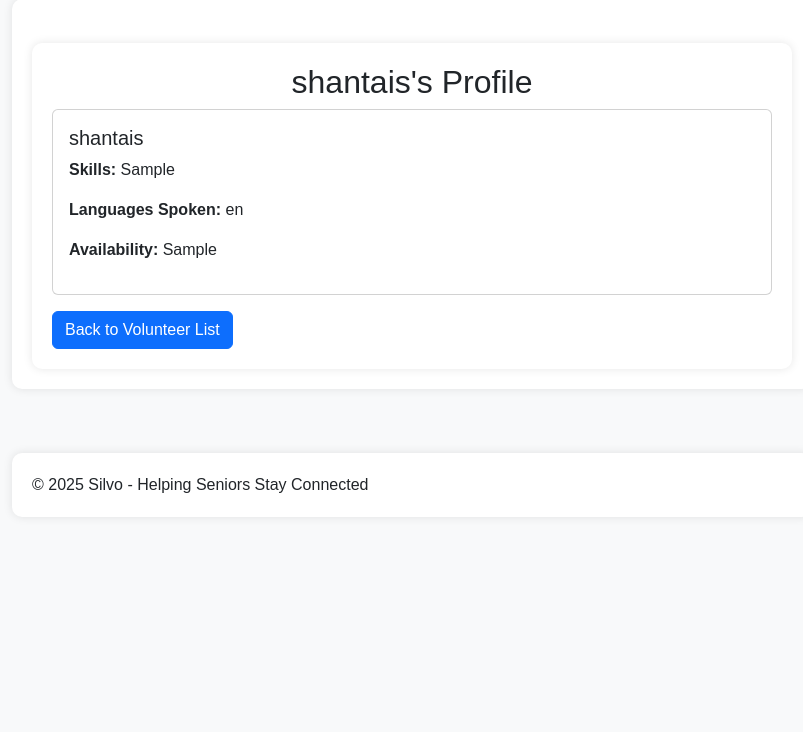
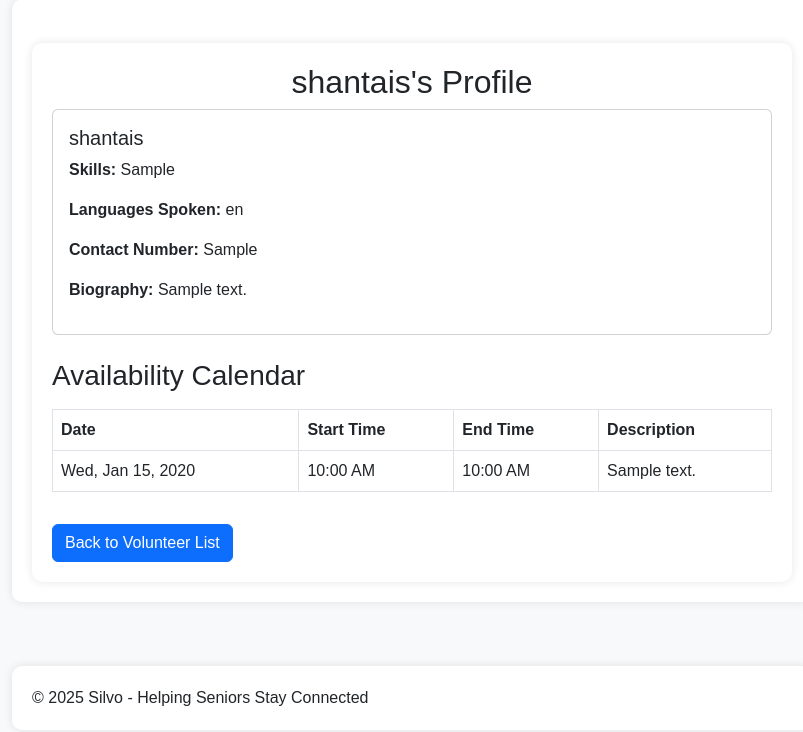
Before and after one commit to shantaisat/silvol, a Django app: page /users/volunteer/1/ in a window 1280 px wide. Shown: the part 197-929 px from the top of the page, without its empty margins (228-1031 px from the left). Before the commit the page ends 690 px from the top, so only its background shows below. Run offline with Django 4.2, Linux system fonts and the light colour scheme; a user stored in the database is signed in; data comes from the database, SQL or seed files in the repository; tables that the repository leaves empty hold one stand-in row (values such as "Sample post").

Commit message:
updated referal view to see volunteer profiles

```diff
--- a/users/templates/users/volunteer_detail.html
+++ b/users/templates/users/volunteer_detail.html
@@ -8,9 +8,39 @@
             <h5 class="card-title">{{ volunteer.user.username }}</h5>
             <p><strong>Skills:</strong> {{ volunteer.skills|default:"Not specified" }}</p>
             <p><strong>Languages Spoken:</strong> {{ volunteer.languages_spoken|default:"Not specified" }}</p>
-            <p><strong>Availability:</strong> {{ volunteer.availability|default:"Not available" }}</p>
+     <!--  <p><strong>Availability:</strong> {{ volunteer.availability|default:"Not available" }}</p> -->
+            <p><strong>Contact Number:</strong> {{ volunteer.contact_info|default:"Not provided" }}</p>
+            <p><strong>Biography:</strong> {{ volunteer.biography|default:"Not provided" }}</p>
         </div>
     </div>
-    <a href="{% url 'volunteers_list' %}" class="btn btn-primary mt-3">Back to Volunteer List</a>
+
+    <!-- Availability Calendar -->
+    <h3 class="mt-4">Availability Calendar</h3>
+    <table class="table table-bordered mt-3">
+        <thead>
+            <tr>
+                <th>Date</th>
+                <th>Start Time</th>
+                <th>End Time</th>
+                <th>Description</th>
+            </tr>
+        </thead>
+        <tbody>
+            {% for availability in volunteer.volunteer_availability.all %}
+                <tr>
+                    <td>{{ availability.start_time|date:"D, M j, Y" }}</td>
+                    <td>{{ availability.start_time|time:"h:i A" }}</td>
+                    <td>{{ availability.end_time|time:"h:i A" }}</td>
+                    <td>{{ availability.description|default:"No description" }}</td>
+                </tr>
+            {% empty %}
+                <tr>
+                    <td colspan="4" class="text-center">No availability marked.</td>
+                </tr>
+            {% endfor %}
+        </tbody>
+    </table>
+
+    <a href="{% url 'volunteer_list' %}" class="btn btn-primary mt-3">Back to Volunteer List</a>
 </div>
 {% endblock %}
```
